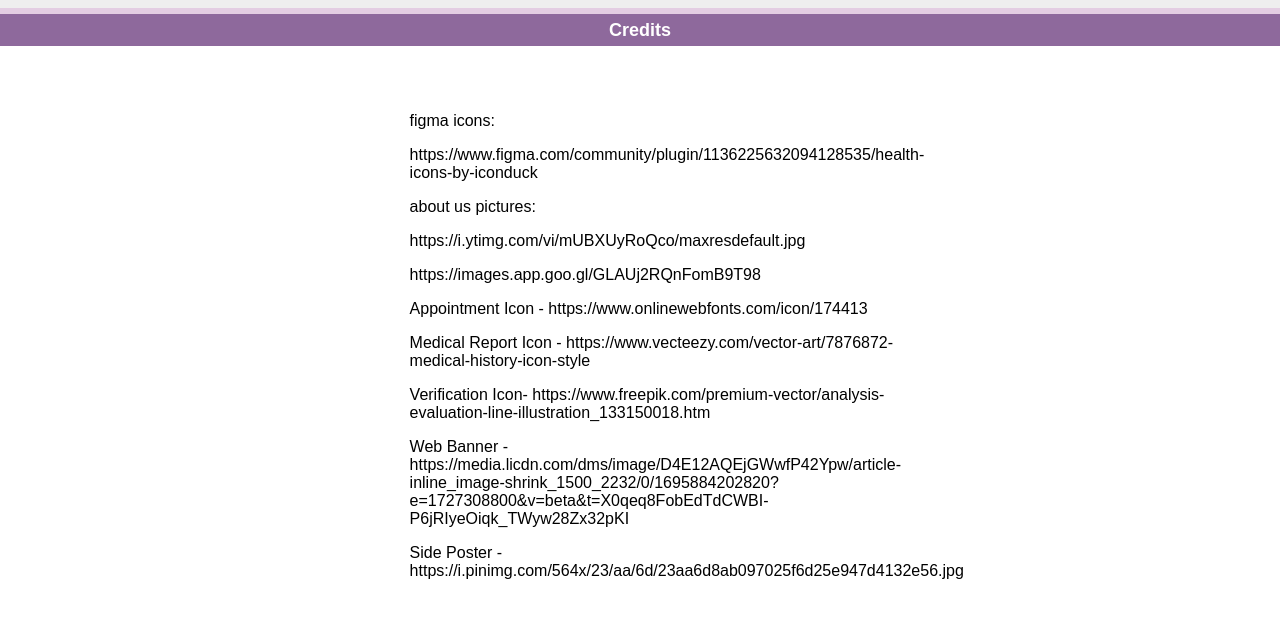
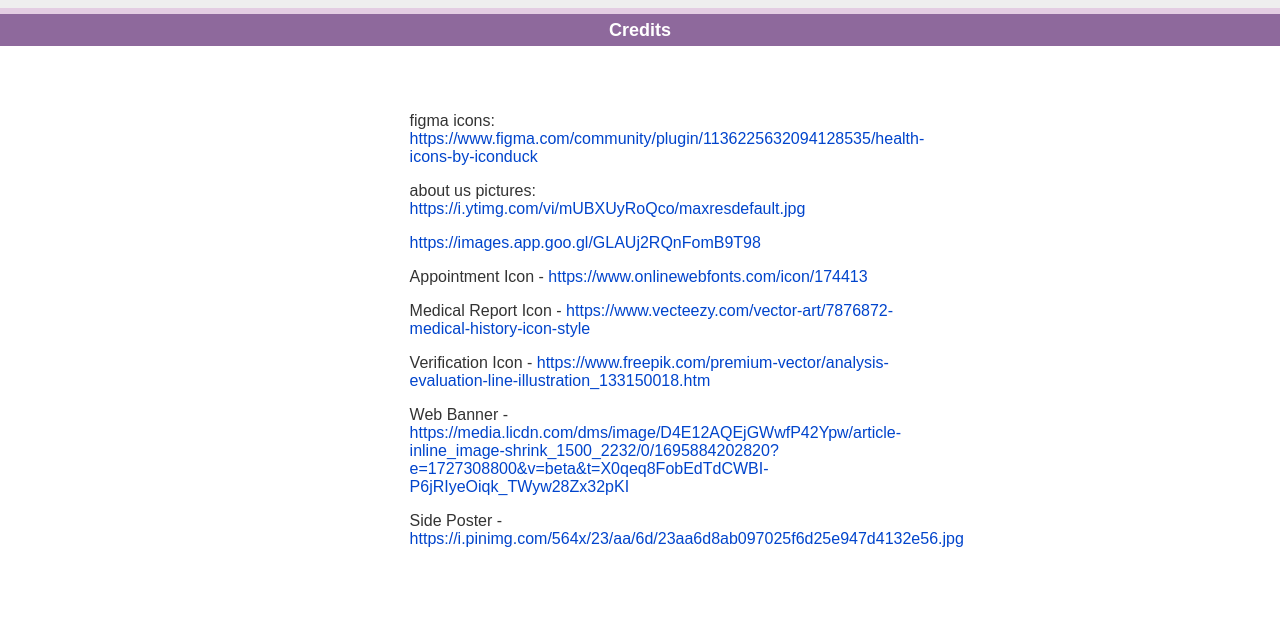
Before and after one commit to GarenceWong/BED2024Apr_P01_T3, a website: page credit.html in a window 1280 px wide. Shown: the part 57-674 px from the top of the page. Drawn offline with Linux system fonts and the light colour scheme.

Commit message:
credit changes

```diff
--- a/credit.html
+++ b/credit.html
@@ -9,10 +9,23 @@
 </head>
 
 <style>
-    .creditlink{
-        padding-top: 50px;
-        padding-left: 32%;
-        padding-right: 30%;
+    .creditlink {
+        padding: 50px 30% 0 32%;
+    }
+
+    .creditlink p {
+        margin-bottom: 10px;
+        font-size: 16px;
+        color: #333;
+    }
+
+    .creditlink p a {
+        color: #0044cc;
+        text-decoration: none;
+    }
+
+    .creditlink p a:hover {
+        text-decoration: underline;
     }
 </style>
 
@@ -32,16 +45,37 @@
     </div>
 
     <div class="creditlink">
-    <p>figma icons:
-    <p>https://www.figma.com/community/plugin/1136225632094128535/health-icons-by-iconduck</p>
-    <p>about us pictures:
-    <p>https://i.ytimg.com/vi/mUBXUyRoQco/maxresdefault.jpg</p>
-    <p>https://images.app.goo.gl/GLAUj2RQnFomB9T98</p>
-    <p>Appointment Icon - https://www.onlinewebfonts.com/icon/174413</p>
-    <p>Medical Report Icon - https://www.vecteezy.com/vector-art/7876872-medical-history-icon-style</p>
-    <p>Verification Icon- https://www.freepik.com/premium-vector/analysis-evaluation-line-illustration_133150018.htm</p>
-    <p>Web Banner - https://media.licdn.com/dms/image/D4E12AQEjGWwfP42Ypw/article-inline_image-shrink_1500_2232/0/1695884202820?e=1727308800&v=beta&t=X0qeq8FobEdTdCWBI-P6jRIyeOiqk_TWyw28Zx32pKI</p>
-    <p>Side Poster - https://i.pinimg.com/564x/23/aa/6d/23aa6d8ab097025f6d25e947d4132e56.jpg</p>
-</div>
-    </body>
-    </html>
+        <p>figma icons:
+            <a
+                href="https://www.figma.com/community/plugin/1136225632094128535/health-icons-by-iconduck">https://www.figma.com/community/plugin/1136225632094128535/health-icons-by-iconduck</a>
+        </p>
+        <p>about us pictures:
+            <a
+                href="https://i.ytimg.com/vi/mUBXUyRoQco/maxresdefault.jpg">https://i.ytimg.com/vi/mUBXUyRoQco/maxresdefault.jpg</a>
+        </p>
+        <p>
+            <a href="https://images.app.goo.gl/GLAUj2RQnFomB9T98">https://images.app.goo.gl/GLAUj2RQnFomB9T98</a>
+        </p>
+        <p>Appointment Icon -
+            <a href="https://www.onlinewebfonts.com/icon/174413">https://www.onlinewebfonts.com/icon/174413</a>
+        </p>
+        <p>Medical Report Icon -
+            <a
+                href="https://www.vecteezy.com/vector-art/7876872-medical-history-icon-style">https://www.vecteezy.com/vector-art/7876872-medical-history-icon-style</a>
+        </p>
+        <p>Verification Icon -
+            <a
+                href="https://www.freepik.com/premium-vector/analysis-evaluation-line-illustration_133150018.htm">https://www.freepik.com/premium-vector/analysis-evaluation-line-illustration_133150018.htm</a>
+        </p>
+        <p>Web Banner -
+            <a
+                href="https://media.licdn.com/dms/image/D4E12AQEjGWwfP42Ypw/article-inline_image-shrink_1500_2232/0/1695884202820?e=1727308800&v=beta&t=X0qeq8FobEdTdCWBI-P6jRIyeOiqk_TWyw28Zx32pKI">https://media.licdn.com/dms/image/D4E12AQEjGWwfP42Ypw/article-inline_image-shrink_1500_2232/0/1695884202820?e=1727308800&v=beta&t=X0qeq8FobEdTdCWBI-P6jRIyeOiqk_TWyw28Zx32pKI</a>
+        </p>
+        <p>Side Poster -
+            <a
+                href="https://i.pinimg.com/564x/23/aa/6d/23aa6d8ab097025f6d25e947d4132e56.jpg">https://i.pinimg.com/564x/23/aa/6d/23aa6d8ab097025f6d25e947d4132e56.jpg</a>
+        </p>
+    </div>
+</body>
+
+</html>
```
